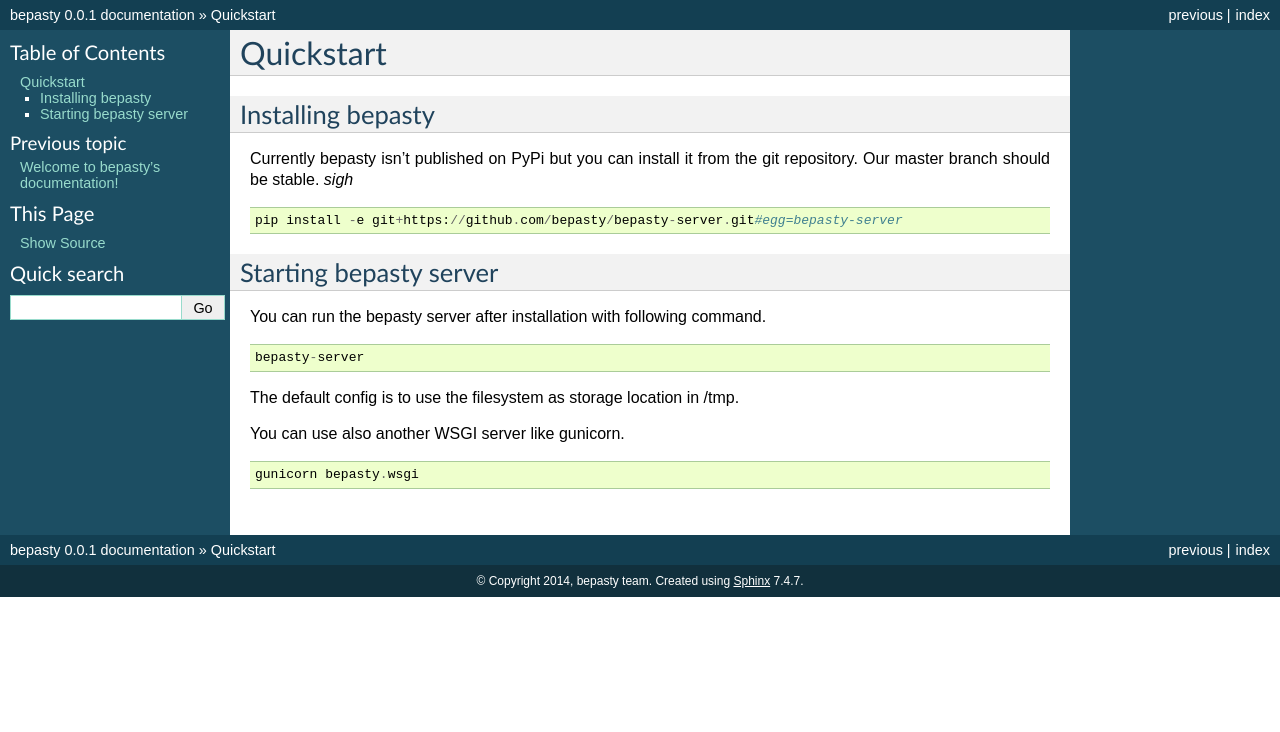
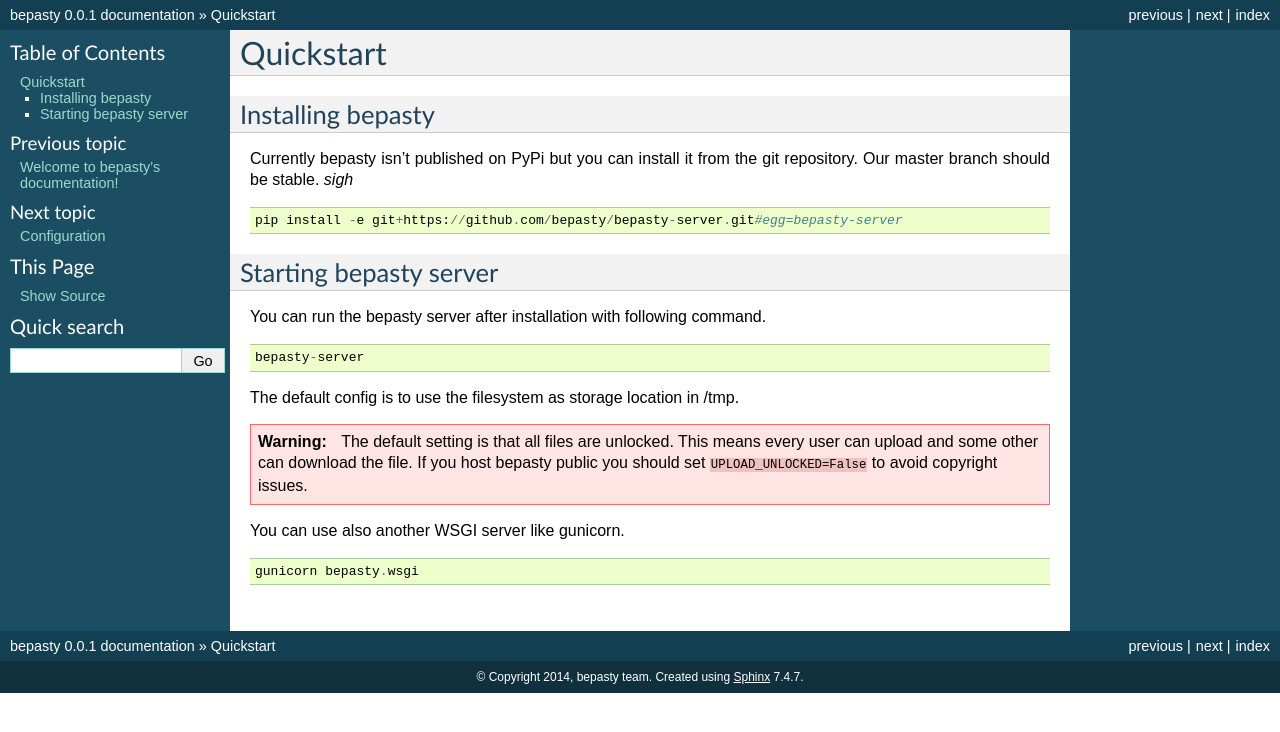
Before and after one commit to bepasty/bepasty-server, a Sphinx documentation site: the page built from docs/source/quickstart.rst, in a window 1280 px wide. Shown: the top 732 px of the page. Built offline with Sphinx 7.4.7, drawn with Linux system fonts in a browser that asks for light colours.

Commit message:
Add some documentation about configuration

```diff
--- /dev/null
+++ b/docs/source/config.rst
@@ -0,0 +1,5 @@
+Configuration
+=============
+
+.. autoclass:: bepasty.config.Config
+   :members:
--- a/docs/source/index.rst
+++ b/docs/source/index.rst
@@ -11,3 +11,4 @@
    :maxdepth: 2
 
    quickstart
+   config
--- a/docs/source/quickstart.rst
+++ b/docs/source/quickstart.rst
@@ -22,6 +22,10 @@
 
 The default config is to use the filesystem as storage location in /tmp.
 
+.. warning::
+
+    The default setting is that all files are unlocked. This means every user can upload and some other can download the file. If you host bepasty public you should set ``UPLOAD_UNLOCKED=False`` to avoid copyright issues.
+
 You can use also another WSGI server like gunicorn.
 
 ::
```
Also changed, not shown: 1 other file.
